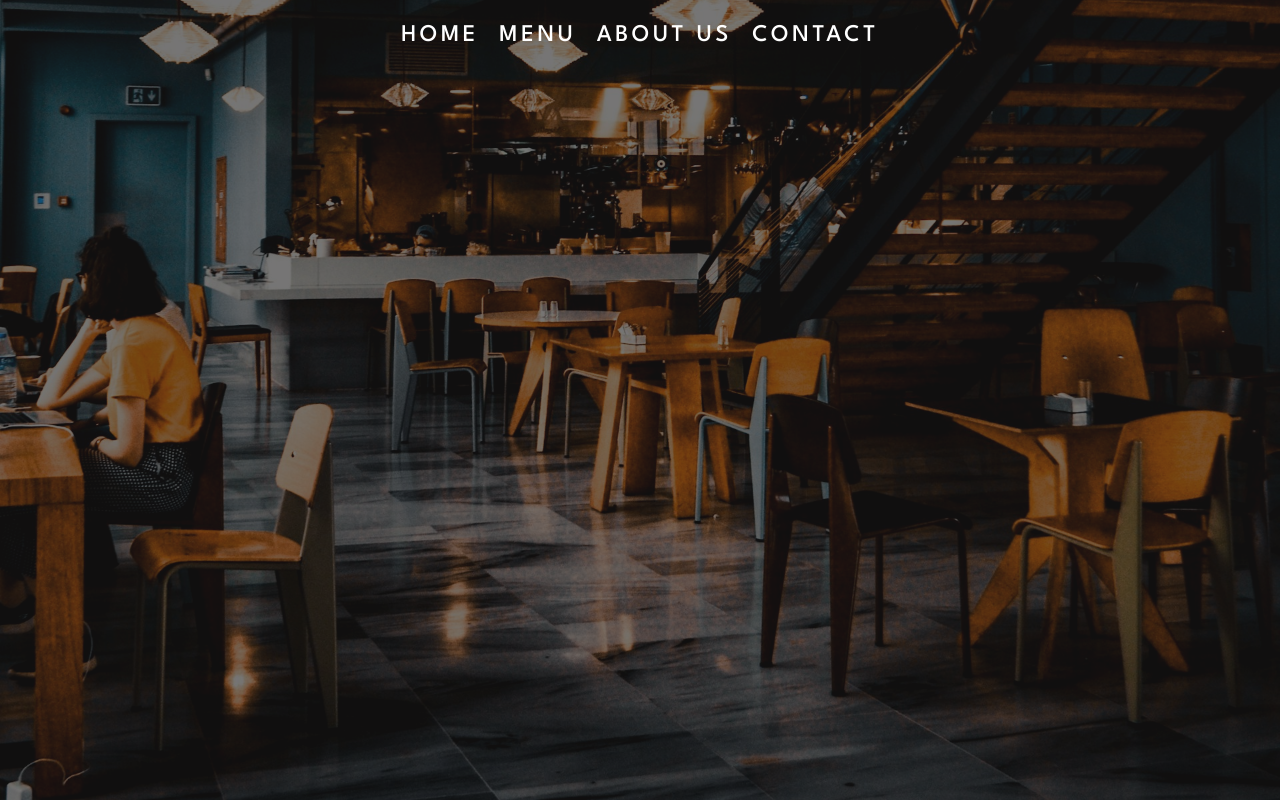
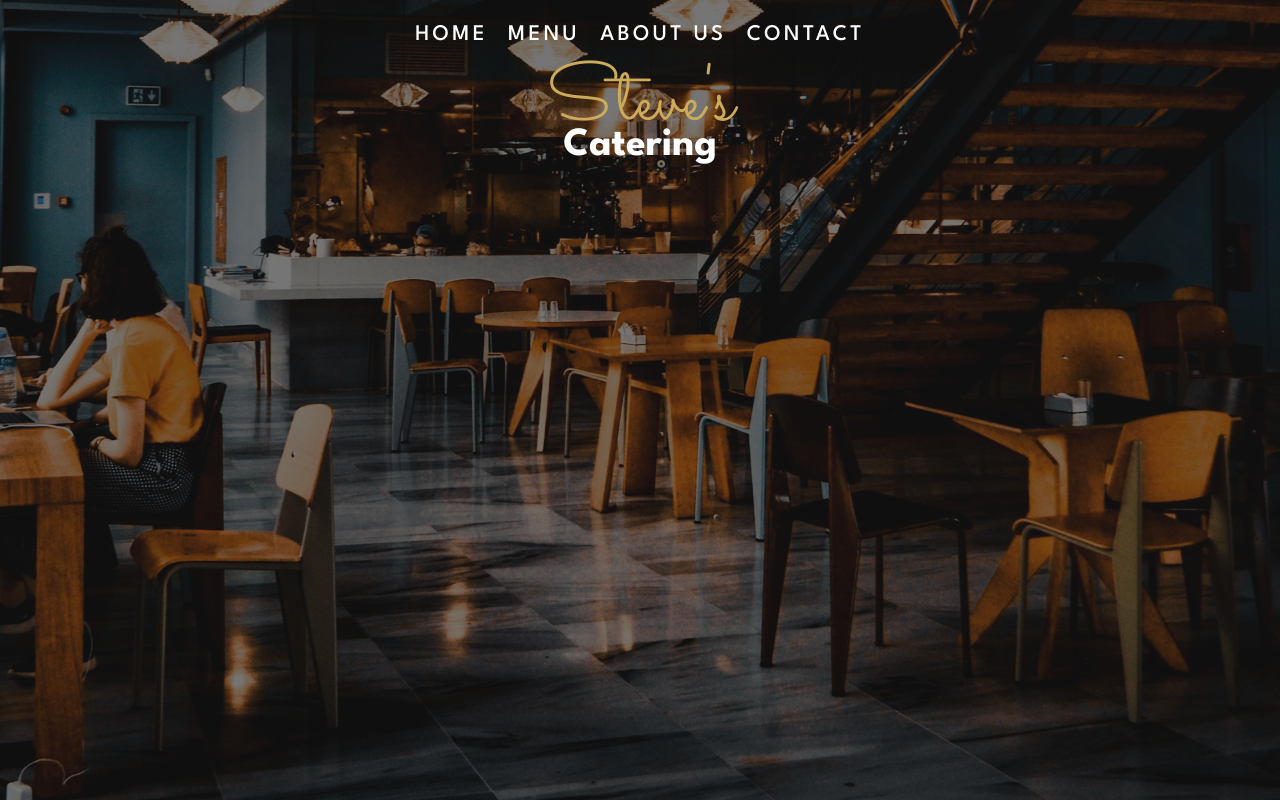
Before and after one commit to stevec-afk/restaurant-page, a website built with webpack: page src/template.html in a window 1280 px wide. Both pictures are taken after a click on the button "MENU". Built offline with nearby package versions, Linux system fonts and the light colour scheme.

Commit message:
CSS cleanup & small header

```diff
--- a/src/home.js
+++ b/src/home.js
@@ -3,7 +3,7 @@ import { $content, createHtmlElement } from "./index.js";
 // (type, content, classes, id)
 
 function render() {
-    const $home = createHtmlElement("div", undefined, undefined, "home");
+    const $home = createHtmlElement("div", undefined, undefined, "logo");
     const $h2 = createHtmlElement("h2", "Steve's");
     const $h1 = createHtmlElement("h1", "Catering");
     const $tagline = createHtmlElement("p", "Great food, locally sourced.");
--- a/src/index.js
+++ b/src/index.js
@@ -13,7 +13,7 @@ function createHtmlElement (type, content, classes, id){
     const element = document.createElement(type);
     if (content) element.innerText = content;
     if (id) element.id = id;
-    if (classes) classes.foreach((myClass) => element.classList.add(myClass));
+    if (classes) classes.forEach((myClass) => element.classList.add(myClass));
 
     return element;
 }
--- a/src/menu.js
+++ b/src/menu.js
@@ -3,8 +3,14 @@ import { $content, createHtmlElement } from "./index.js";
 // (type, content, classes, id)
 
 function render() {
+    const $home = createHtmlElement("div", undefined, undefined, "logo");
+    const $h2 = createHtmlElement("h2", "Steve's", ["small"]);
+    const $h1 = createHtmlElement("h1", "Catering", ["small"]);
+
     $content.innerHTML = "";
-    return;
+    $home.appendChild($h2);
+    $home.appendChild($h1);
+    $content.appendChild($home);
 }
 
 export {render as renderMenu};
--- a/src/styles.css
+++ b/src/styles.css
@@ -1,4 +1,4 @@
-/* Default / page-wide styles */
+/* Default page-wide styles */
 
 html {
     box-sizing: border-box;
@@ -42,7 +42,7 @@ nav button {
     background: none;
     border: none;
     font-family: inherit;
-    font-size: 1.5em;
+    font-size: 1.4em;
     color: #fff;
     letter-spacing: 0.15em;
     cursor: pointer;
@@ -53,9 +53,9 @@ nav button:hover {
     border-bottom: 2px solid #CCAB5B;
 }
 
-/* applies animation fade-in to any children under #content */
+/* Applies animation fade-in to any children under #content */
 
-#content > *{
+#content > * {
     height:90%;
     animation: fadeIn .5s;
 }
@@ -65,32 +65,45 @@ nav button:hover {
     100% {opacity: 1;}
 }
 
-/* Home page styles */
+/* Styles for the logo (with small variant) */
 
-#home {
+#logo {
     display: grid;
     grid-template-rows: 36% min-content 13% 1fr;
     justify-items: center;
     position: relative;
-    font-size: 5rem;
     top: 5rem;
+    font-size: 10rem;
+
+    &:has(.small) {
+        top: 2rem;
+    }
+
+    & > h2 {
+        font-family: 'Sacramento', cursive;
+        font-weight: 400;
+        color: #CCAB5B;
+        line-height: .6em;
+        font-size: 1em;
+        &.small {
+            font-size: .5em;
+        }
+    }
+    & > h1 {
+        border-bottom: 4px solid #CCAB5B;
+        padding: 10px 0;
+        font-size: .5em;
+        &.small {
+            font-size: .25em;
+            border-bottom: none;
+        }
+    }
+    & > p {
+        margin-top: 20px;
+        font-weight: 400;
+        font-size: .16em;
+    }
 }
 
-#home h2 {
-    font-family: 'Sacramento', cursive;
-    font-weight: 400;
-    color: #CCAB5B;
-    line-height: 5rem;
-}
 
-#home h1 {
-    font-size: 4rem;
-    border-bottom: 4px solid #CCAB5B;
-    padding: 10px 0;
-}
-
-#home p {
-    font-size: 1.6rem;
-    margin-top: 20px;
-    font-weight: 400;
-}
+/* Menu styles */
--- a/src/template.html
+++ b/src/template.html
@@ -20,7 +20,7 @@
         </nav>
     </header>
     <div id="content">
-        <div id="home">
+        <div id="logo">
             <h2>Steve's</h2>
             <h1>Catering</h1>
             <p>Great food, locally sourced.</p>
```
